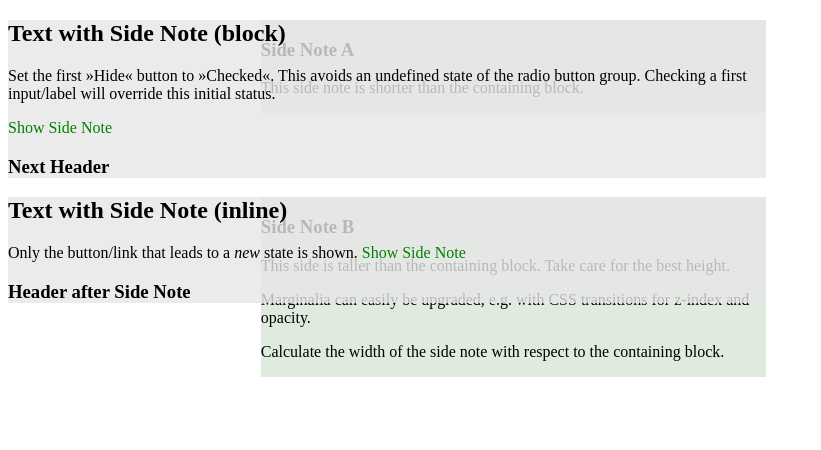
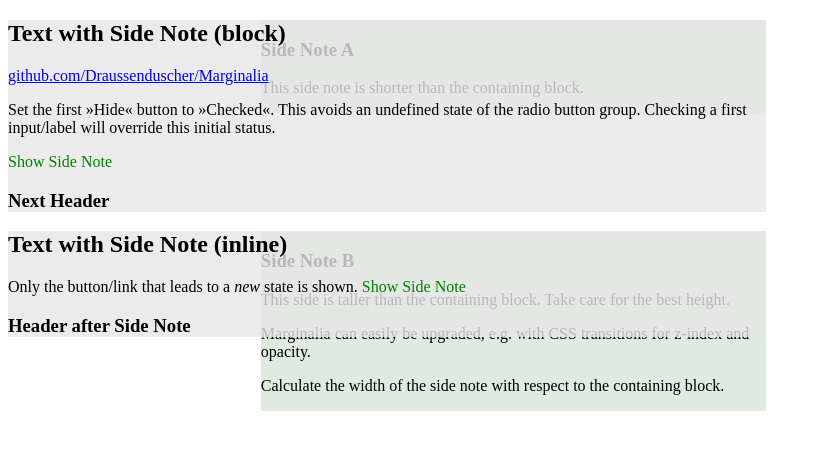
Before and after one commit to Draussenduscher/Marginalia, a plain HTML site: page index.html in a window 1280 px wide. Shown: the whole page, without its empty margins (0-821 px from the left). Drawn offline with Linux system fonts and the light colour scheme.

Commit message:
HTML, CSS, added hint to Marginalia page at github

```diff
--- a/index.html
+++ b/index.html
@@ -2,7 +2,7 @@
 <html lang="en">
 <head>
 	<meta charset="utf-8" />
-	<title>Text with Side Note</title>
+	<title>Marginalia - Text with Side Note</title>
 	<meta name="generator" content="BBEdit 11.6" />
 	<link rel="stylesheet" href="style.css">
 </head>
@@ -11,6 +11,7 @@
 	<article>
 		<div class="text-with-side-note">
 			<h2>Text with Side Note (block)</h2>
+			<p><a href="https://github.com/Draussenduscher/Marginalia">github.com/Draussenduscher/Marginalia</a></p>
 			<p>Set the first »Hide« button to »Checked«. This avoids an undefined state of the radio button group. Checking a first input/label will override this initial status.</p>
 			<input type="radio" name="side-notes" id="show-0"> <label for="show-0">Show Side Note</label>
 			<input type="radio" name="side-notes" id="hide-0" checked> <label for="hide-0">Hide Side Note</label>
--- a/style.css
+++ b/style.css
@@ -1,3 +1,5 @@
+/* https://github.com/Draussenduscher/Marginalia */
+
 article { width: 60%; }
 
 .text-with-side-note { position: relative; background-color: hsla(0, 0%, 90%, .8); } /* Light grey for distinction, opacity for demonstration only */
```
